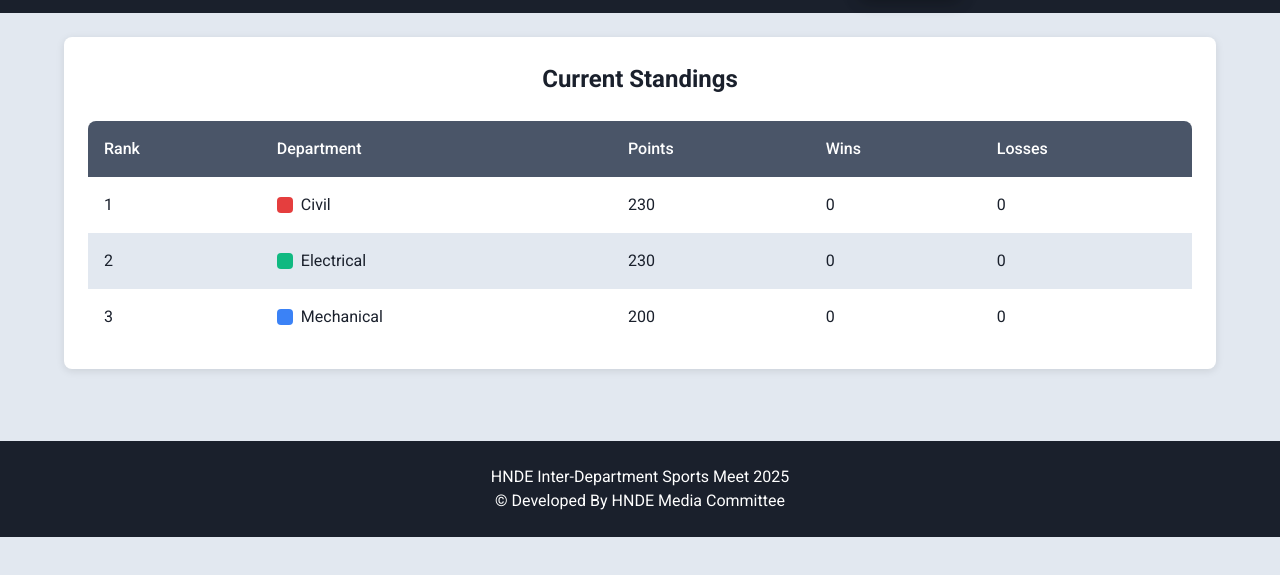
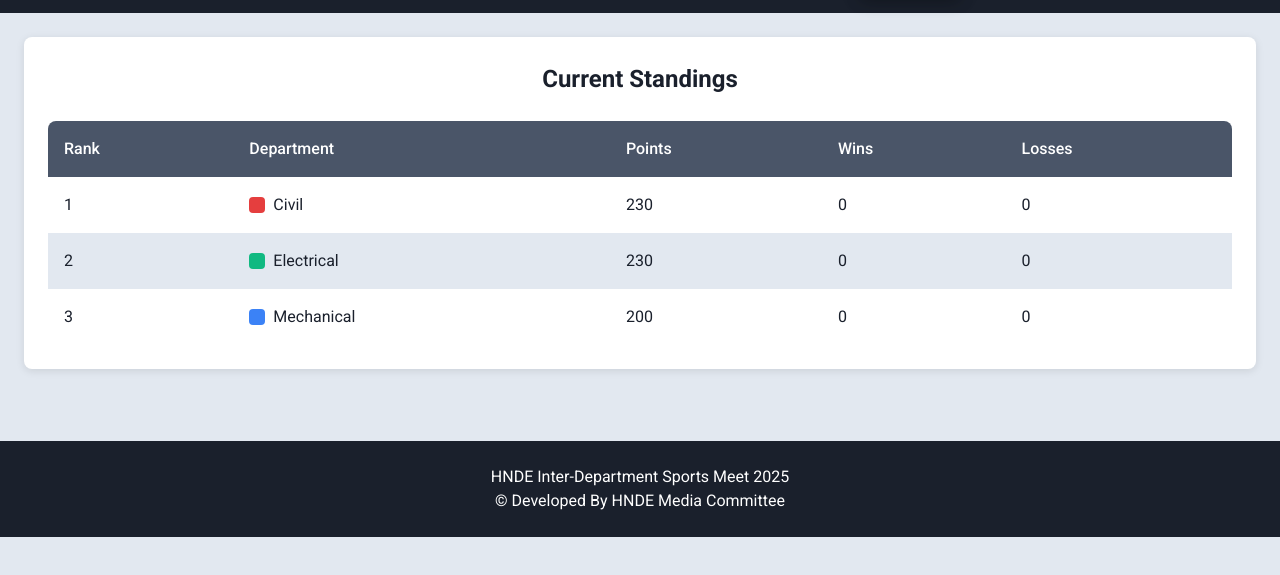
Before and after one commit to BPLIYANAGAMA/sportmeet, a plain HTML site: page index.html in a window 1280 px wide. Shown: the part 221-796 px from the top of the page. Drawn offline with nearby package versions, Linux system fonts and the light colour scheme.

Commit message:
Update styles.css

```diff
--- a/styles.css
+++ b/styles.css
@@ -103,7 +103,7 @@ nav {
 }
 
 main {
-  max-width: 1200px;
+  max-width: 1500px;
   margin: 0 auto;
   padding: var(--space-3);
 }
```
